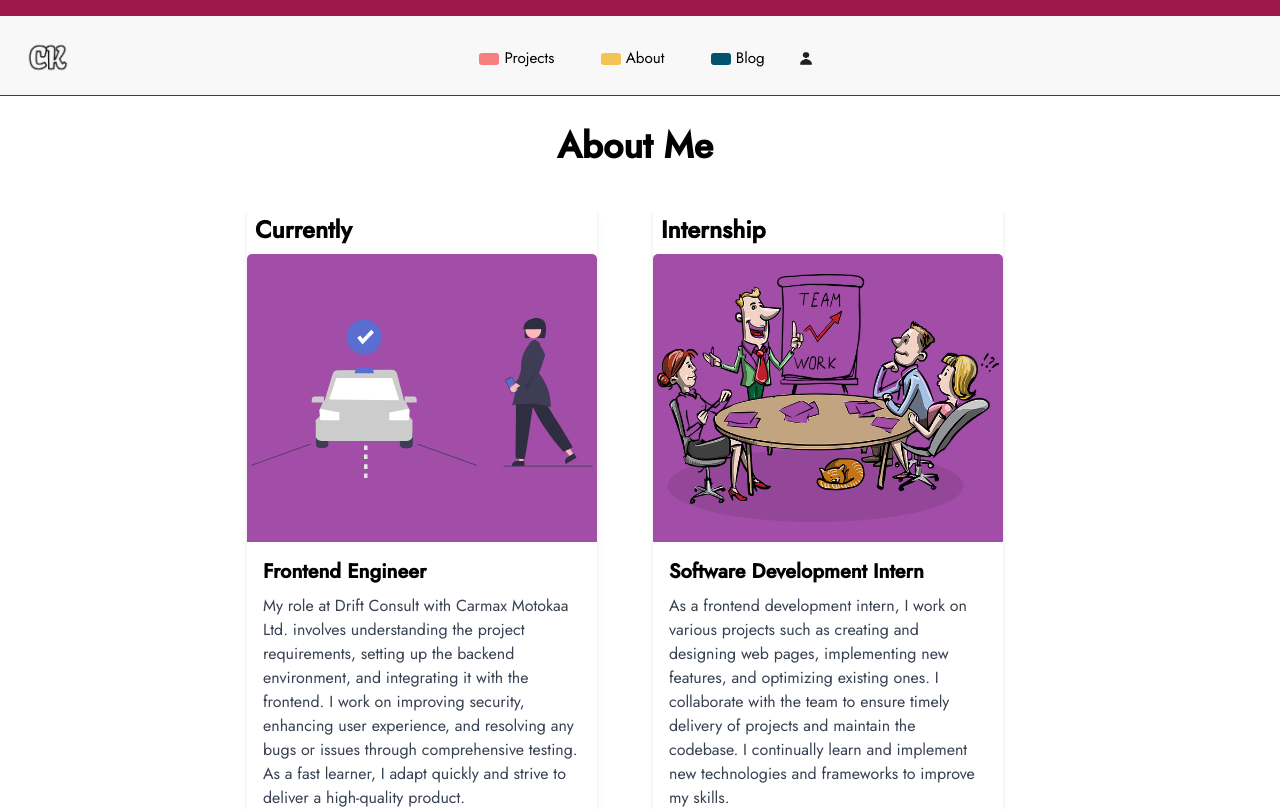
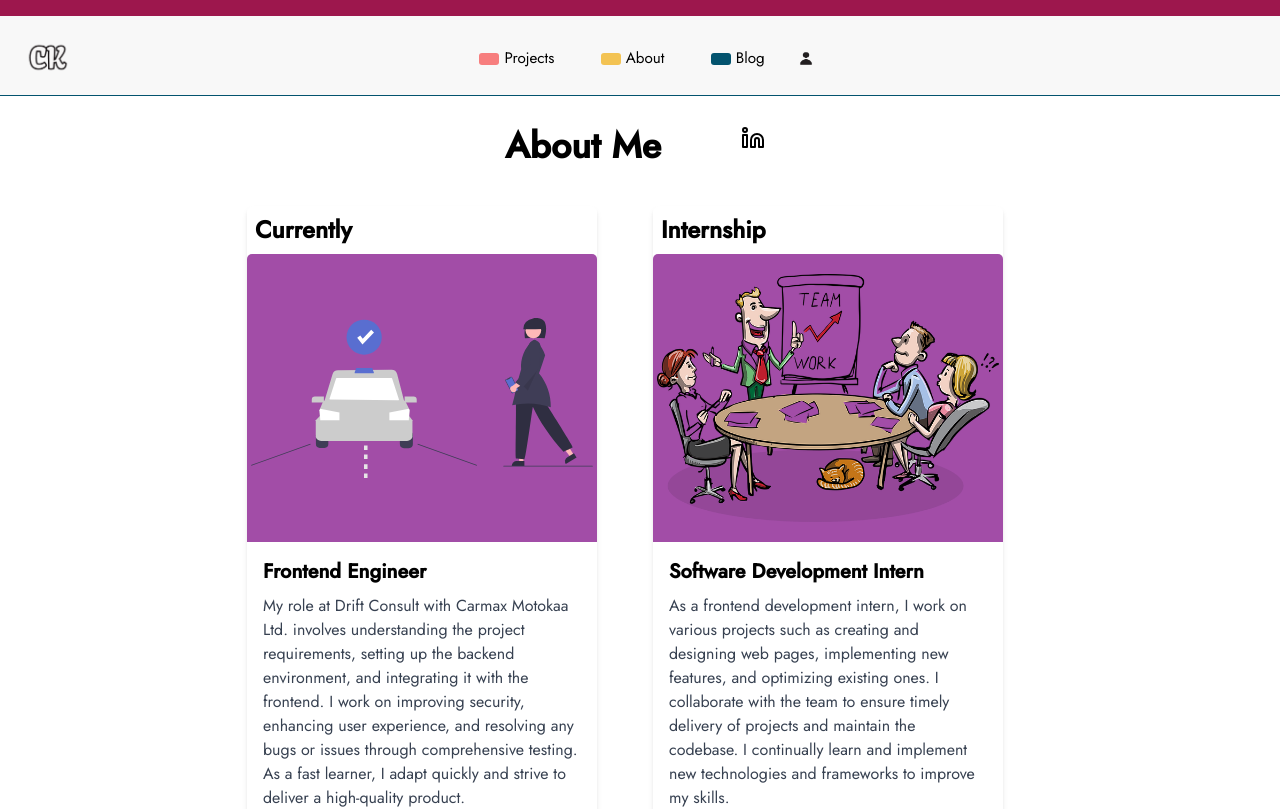
Before and after one commit to cindykandie/frontend-dev, a Next.js app: page /about in a window 1280 px wide. Shown: the top 809 px of the page. Built offline with nearby package versions, Linux system fonts and the light colour scheme.

Commit message:
Add linkedin link on about page

```diff
--- /dev/null
+++ b/src/components/linkedin.js
@@ -0,0 +1,14 @@
+import Link from 'next/link'
+import '@/css/footer.css'
+
+
+export default function LinkedinLogo() {
+  return (
+    <Link href='https://linkedin.com/in/cindykandie'>
+      <div className='about-linkedin'>
+        <img src='/assets/icons/linkedin.svg'/>
+      </div>
+    </Link>
+
+  );
+}
--- a/src/css/footer.css
+++ b/src/css/footer.css
@@ -71,9 +71,10 @@ footer .footer-socials a{
     padding: 2px;
     box-shadow: 1px 1px 6px var(--blackColor);
 }
-footer .footer-socials a:hover{
+footer .footer-socials a:hover, .about-linkedin img:hover{
     background-color: var(--yellowColor);
     box-shadow: 0px 0px 0px 2px var(--blackColor);
+    border-radius: 100%;
 
 }
 footer .footer-socials a:active{
--- a/src/data/about.json
+++ b/src/data/about.json
@@ -69,7 +69,7 @@
                       "title": "IntelliXar Tech Solutions",
                       "description": "As the founder of IntelliXar, my passion for creating innovative tech solutions drives me to build and deliver cutting-edge products. With a focus on excellence and user-centric design, I collaborate with clients to develop tailored solutions that meet their unique needs, while pushing the boundaries of technology to empower businesses and individuals alike.",
                       "buttonText": "Sneak Peek",
-                      "buttonLink": "https://cindykandie.hashnode.dev/building-a-full-web-app-consultation-platform"
+                      "buttonLink": "https://cindykandie.hashnode.dev/i-am-starting-a-company-how-hard-can-it-be"
                       }
     ]
   }
--- a/src/pages/about.js
+++ b/src/pages/about.js
@@ -1,13 +1,14 @@
 import '@/css/Projects.css';
 import Layout from "@/app/layout";
 import data from "@/data/about.json";
+import LinkedinLogo from '@/components/linkedin';
 
 export default function About() {
   return (
     <Layout>
       <div className="flex flex-col items-center justify-center mb-8 project-wrapper">
         <section className="flex flex-col items-center justify-center">
-          <h1 className="mt-4 text-4xl font-bold">About Me</h1>
+          <h1 className="flex gap-[5rem] align-center content-center mt-4 text-4xl font-bold">About Me <span><LinkedinLogo/> </span></h1>
           <div className="grid grid-cols-1 sm:grid-cols-1 lg:grid-cols-2 gap-8 mt-10 mr-5 max-w-8xl">
             {data.sections.map((section) => (
               <div className="bg-white rounded-md shadow-md flex flex-col justify-between mx-3" key={section.name}>
```
